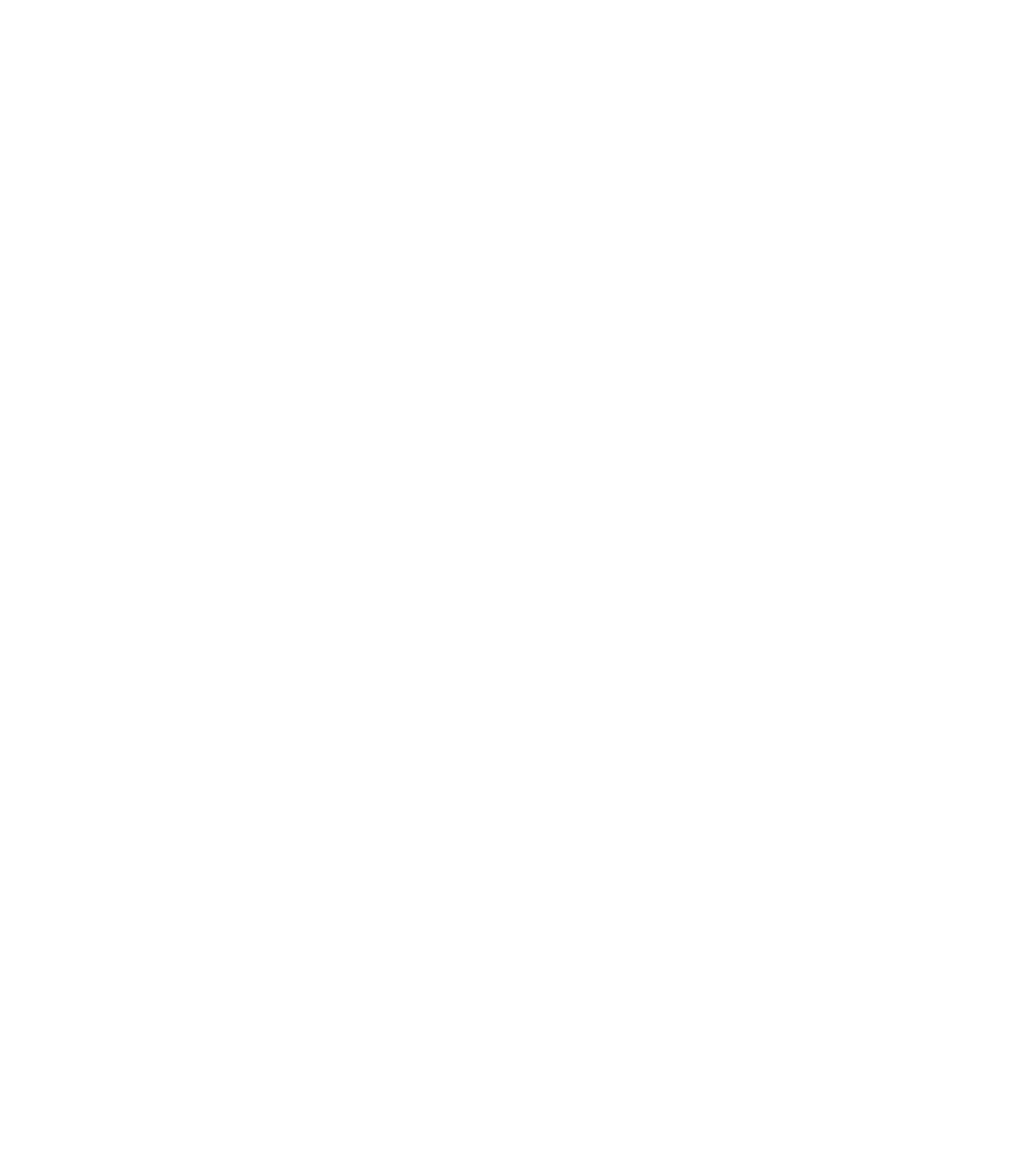
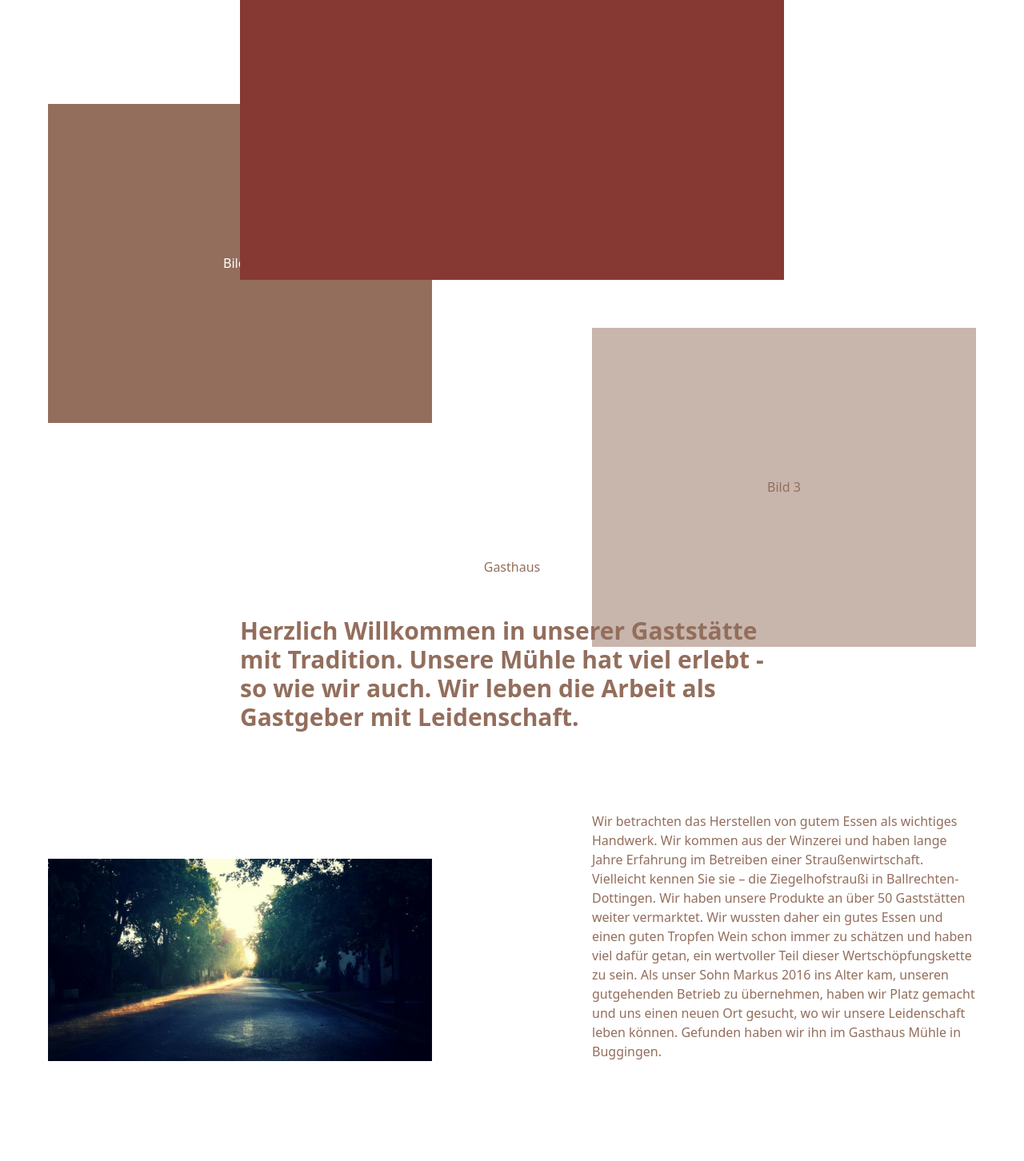
Before and after one commit to ugrupp/gasthaus-zur-muehle, a Next.js app: page / in a window 1280 px wide. Shown: the part 860-2312 px from the top of the page at 80% size. Before the commit the page ends 800 px from the top, so only its background shows below. Built offline with nearby package versions, Linux system fonts and the light colour scheme.

Commit message:
feat: implement restaurant section layout

```diff
--- a/package.json
+++ b/package.json
@@ -9,6 +9,7 @@
     "svgo": "mkdir -p ../svg/svg-o && svgo ../svg/*.svg -o ../svg/svg-o"
   },
   "dependencies": {
+    "classnames": "^2.3.1",
     "html-react-parser": "^1.4.5",
     "lodash": "^4.17.21",
     "next": "12.0.7",
--- a/src/components/container.tsx
+++ b/src/components/container.tsx
@@ -10,9 +10,7 @@ const Container: React.FC<ContainerProps> = ({
 }) => {
   return (
     <div className={`px-20 sm:px-30 lg:px-60 ${className}`}>
-      <div className={`max-w-screen-xl mx-auto ${classNameInner}`}>
-        {children}
-      </div>
+      <div className={`max-w-7xl mx-auto ${classNameInner}`}>{children}</div>
     </div>
   );
 };
--- a/src/components/restaurant.tsx
+++ b/src/components/restaurant.tsx
@@ -1,6 +1,9 @@
+import classNames from "classnames";
+import parse from "html-react-parser";
 import Image from "next/image";
 import React from "react";
 import data from "../data/index.json";
+import Container from "./container";
 
 interface RestaurantSectionProps {
   restaurantData: typeof data.restaurant;
@@ -9,25 +12,126 @@ interface RestaurantSectionProps {
 const RestaurantSection: React.FC<RestaurantSectionProps> = ({
   restaurantData,
 }) => {
-  // Dummy image
-  const image = restaurantData.images?.[0];
+  const { id, headline, intro__html, body__html, contentImage, outro__html } =
+    restaurantData;
 
   return (
-    <section>
-      {!!image && (
-        <div className="h-96 w-96 relative">
-          <Image
-            quality={85}
-            layout="fill"
-            src={image.src}
-            alt={image.alt}
-            objectFit="cover"
-            objectPosition={image.objectPosition}
-            loading="lazy"
-            lazyBoundary="0px 100% 0px 0px" // TODO: Not working...
-          />
+    <section id={id}>
+      {/* Top images */}
+      <Container>
+        {/* Image 1 */}
+        <div className="px-20 md:px-100 max-w-2xl mx-auto box-content relative">
+          {/* TODO */}
+          <div className="aspect-[295/425] bg-ci-red text-white flex items-center justify-center">
+            Bild 1
+          </div>
         </div>
-      )}
+
+        {/* Images 2 & 3 */}
+        <div
+          className={classNames([
+            "-mt-90 xl:-mt-220",
+            "grid grid-cols-[repeat(2,minmax(0,480px))] justify-between items-end",
+            "gap-x-20 sm:gap-x-30 md:gap-x-60",
+            "gap-y-40",
+          ])}
+        >
+          <div
+            className={classNames([
+              "col-span-2 md:col-start-1 md:col-end-2",
+              "md:mb-150 xl:mb-280",
+            ])}
+          >
+            <div className="w-3/4 md:w-auto">
+              {/* TODO */}
+              <div className="aspect-[255/212] bg-ci-brown text-white flex items-center justify-center">
+                Bild 2
+              </div>
+            </div>
+          </div>
+
+          <div
+            className={classNames(["col-span-2 md:col-start-2 md:col-end-3"])}
+          >
+            <div className="w-3/4 ml-auto md:w-auto md:ml-0">
+              {/* TODO */}
+              <div className="aspect-[255/212] bg-ci-brown-light flex items-center justify-center">
+                Bild 3
+              </div>
+            </div>
+          </div>
+        </div>
+      </Container>
+
+      {/* Headline */}
+      <Container className="mt-40 md:-mt-112 relative">
+        <h2 className="text-center">{headline}</h2>
+      </Container>
+
+      {/* Intro */}
+      <Container className="mt-30 md:mt-50 mb-50 md:mb-100">
+        <div className="px-20 md:px-100 max-w-2xl mx-auto box-content">
+          <p className="text-3xl font-bold">{parse(intro__html)}</p>
+        </div>
+      </Container>
+
+      {/* 2 col content */}
+      <Container>
+        <div
+          className={classNames([
+            "grid grid-cols-[repeat(2,minmax(0,480px))] justify-between items-end",
+            "gap-x-20 sm:gap-x-30 md:gap-x-60",
+            "gap-y-50 md:gap-y-120",
+          ])}
+        >
+          {/* Body */}
+          <div
+            className={classNames([
+              "col-span-2 lg:col-start-2 lg:col-end-3",
+              "lg:row-start-1",
+              "px-20 md:px-100 max-w-2xl mx-auto box-content lg:p-0 lg:max-w-none lg:m-0",
+            ])}
+          >
+            <p>{parse(body__html)}</p>
+          </div>
+
+          {/* Image */}
+          <div
+            className={classNames([
+              "col-span-2 md:col-start-1 md:col-end-2",
+              "lg:row-start-1",
+            ])}
+          >
+            <div className="w-3/4 md:w-auto">
+              <Image
+                // TODO: global quality config?
+                quality={85}
+                layout="responsive"
+                src={contentImage.src}
+                alt={contentImage.alt}
+                width={contentImage.width}
+                height={contentImage.height}
+              />
+            </div>
+          </div>
+        </div>
+      </Container>
+
+      {/* Outro */}
+      <Container className="my-70 md:my-120">
+        <div className="px-20 md:px-100 max-w-2xl mx-auto box-content">
+          <p className="text-2xl">{parse(outro__html)}</p>
+        </div>
+      </Container>
+
+      {/* Gallery */}
+      <Container>
+        <div className="px-20 md:px-100 max-w-2xl mx-auto box-content">
+          <div className="aspect-square bg-ci-brown-light flex items-center justify-center">
+            Galerie
+          </div>
+        </div>
+      </Container>
     </section>
   );
 };
--- a/src/data/index.json
+++ b/src/data/index.json
@@ -1,14 +1,12 @@
 {
   "restaurant": {
-    "images": [
-      {
-        "src": "/images/dummy.jpg",
-        "width": 2392,
-        "height": 1260,
-        "objectPosition": "72% 20%",
-        "alt": ""
-      }
-    ],
+    "id": "gasthaus",
+    "contentImage": {
+      "src": "/images/dummy.jpg",
+      "width": 2392,
+      "height": 1260,
+      "alt": ""
+    },
     "headline": "Gasthaus",
     "intro__html": "<strong>Herzlich Willkommen</strong> in unserer Gaststätte mit Tradition. Unsere Mühle hat viel erlebt - so wie wir auch. Wir leben die Arbeit als Gastgeber mit Leidenschaft.",
     "body__html": "Wir betrachten das Herstellen von gutem Essen als wichtiges Handwerk. Wir kommen aus der Winzerei und haben lange Jahre Erfahrung im Betreiben einer Straußenwirtschaft. Vielleicht kennen Sie sie – die Ziegelhofstraußi in Ballrechten-Dottingen. Wir haben unsere Produkte an über 50 Gaststätten weiter vermarktet. Wir wussten daher ein gutes Essen und einen guten Tropfen Wein schon immer zu schätzen und haben viel dafür getan, ein wertvoller Teil dieser Wertschöpfungskette zu sein. Als unser Sohn Markus 2016 ins Alter kam, unseren gutgehenden Betrieb zu übernehmen, haben wir Platz gemacht und uns einen neuen Ort gesucht, wo wir unsere Leidenschaft leben können. Gefunden haben wir ihn im Gasthaus Mühle in Buggingen.",
--- a/src/pages/index.tsx
+++ b/src/pages/index.tsx
@@ -21,7 +21,6 @@ const Home: NextPage<InferGetStaticPropsType<typeof getStaticProps>> = ({
         <title>Gasthaus »zur Mühle« in Buggingen, Familie Löffler</title>
       </Head>
 
-      <h1 className="text-3xl font-bold">Startseite</h1>
       <RestaurantSection restaurantData={data.restaurant} />
     </>
   );
--- a/tailwind.config.js
+++ b/tailwind.config.js
@@ -17,7 +17,8 @@ module.exports = {
         },
       },
       maxWidth: {
-        "screen-xl": 1368 - 2 * 60, // 1248
+        "2xl": 680,
+        "7xl": 1368 - 2 * 60, // 1248
       },
     },
     screens: {
@@ -49,9 +50,14 @@ module.exports = {
       80: "5rem",
       90: "5.625rem",
       100: "6.25rem",
+      112: "7rem",
       120: "7.5rem",
+      150: "9.375rem",
       180: "11.25rem",
+      200: "12.5rem",
+      220: "13.75rem",
       240: "15rem",
+      280: "17.5rem",
     },
   },
   plugins: [],
```
Also changed, not shown: 1 other file (tests, documents, lock files or other folders).
